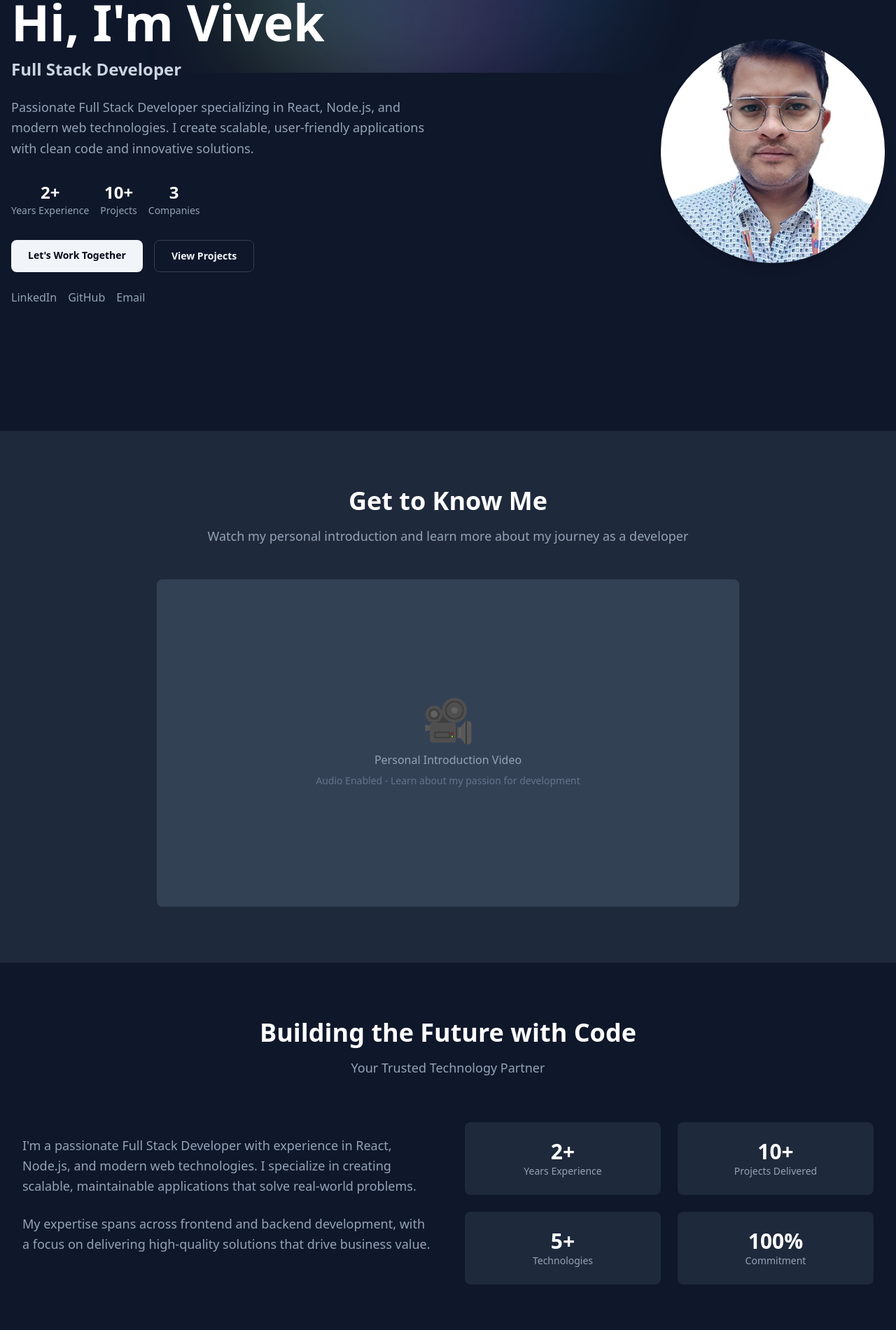
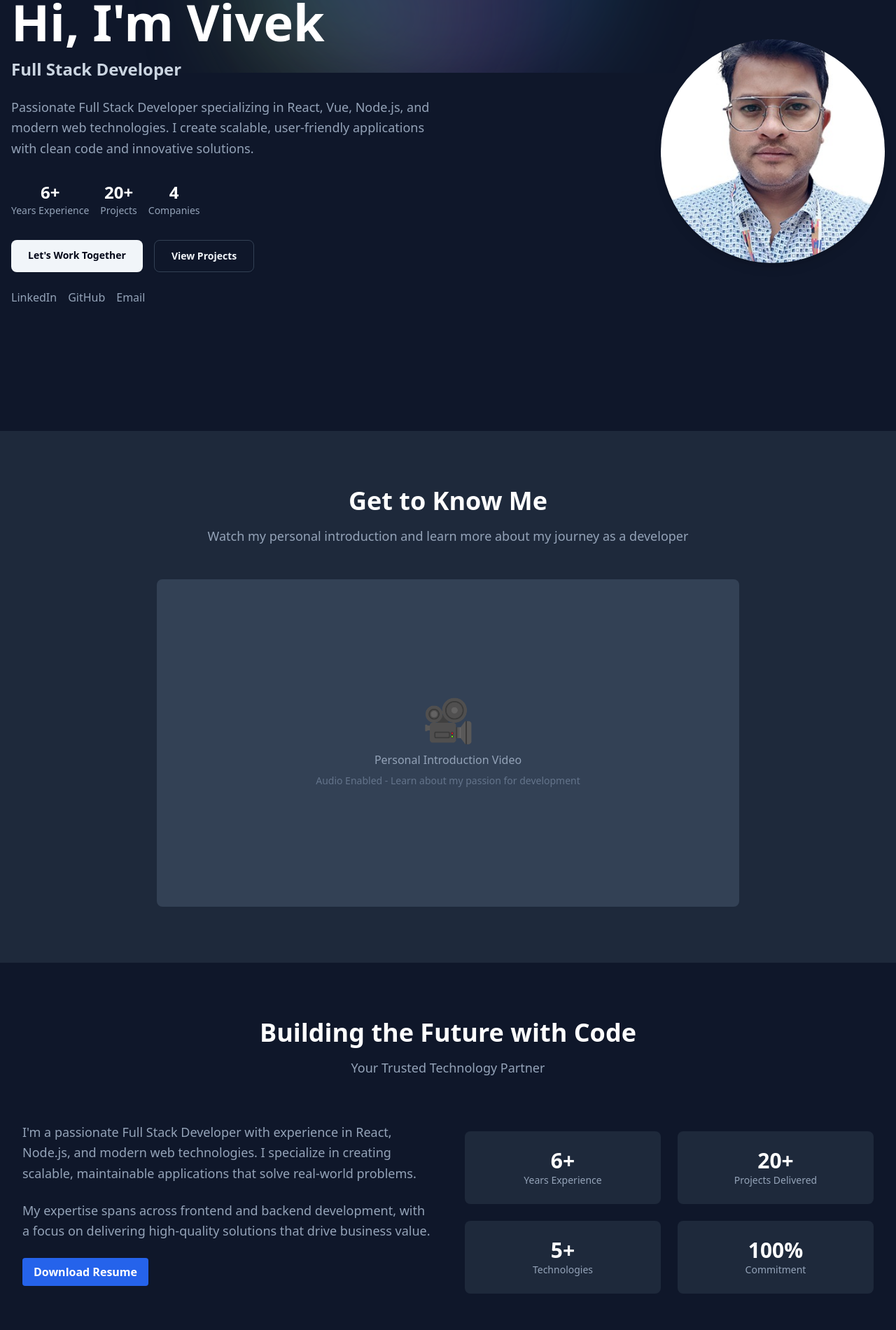
Before and after one commit to vmlead/react-proje, a React (Vite) app: page / in a window 1280 px wide. Shown: the part 280-2181 px from the top of the page at 70% size. Built offline with nearby package versions, Linux system fonts and the light colour scheme.

Commit message:
resume added

```diff
--- a/src/components/About.jsx
+++ b/src/components/About.jsx
@@ -32,6 +32,13 @@ function About() {
               My expertise spans across frontend and backend development, with a focus on delivering
               high-quality solutions that drive business value.
             </p>
+            <a
+              href="/react-proje/Resume-Mar26FE.pdf"
+              download
+              className="inline-block bg-blue-600 hover:bg-blue-700 text-white font-bold py-2 px-4 rounded transition duration-300 mb-6"
+            >
+              Download Resume
+            </a>
           </motion.div>
 
           <motion.div
@@ -41,11 +48,11 @@ function About() {
             className="grid grid-cols-2 gap-6"
           >
             <div className="text-center p-6 bg-slate-800 rounded-lg">
-              <div className="text-3xl font-bold text-white">2+</div>
+              <div className="text-3xl font-bold text-white">6+</div>
               <div className="text-sm text-slate-400">Years Experience</div>
             </div>
             <div className="text-center p-6 bg-slate-800 rounded-lg">
-              <div className="text-3xl font-bold text-white">10+</div>
+              <div className="text-3xl font-bold text-white">20+</div>
               <div className="text-sm text-slate-400">Projects Delivered</div>
             </div>
             <div className="text-center p-6 bg-slate-800 rounded-lg">
--- a/src/components/Certifications.jsx
+++ b/src/components/Certifications.jsx
@@ -2,22 +2,22 @@ import { motion } from "framer-motion";
 
 const certifications = [
   {
-    title: "React Developer Certification",
-    issuer: "Meta",
-    date: "2023",
+    title: "React: Creating and Hosting a Full-Stack Site",
+    issuer: "LinkedIn Learning",
+    date: "2022",
     skills: ["React", "JavaScript", "Web Development"]
   },
   {
-    title: "Node.js Certification",
-    issuer: "OpenJS Foundation",
-    date: "2023",
-    skills: ["Node.js", "Backend Development", "APIs"]
+    title: "Atlassian Agile Project Management Professional Certificate",
+    issuer: "Atlassian",
+    date: "2025",
+    skills: ["Agile Methodologies", "Project Management"]
   },
   {
-    title: "TypeScript Certification",
+    title: "Career Essentials in Generative AI by Microsoft and LinkedIn",
     issuer: "Microsoft",
     date: "2024",
-    skills: ["TypeScript", "JavaScript", "Type Safety"]
+    skills: ["Generative AI",  "AI Technologies"]
   }
 ];
 
--- a/src/components/Contact.jsx
+++ b/src/components/Contact.jsx
@@ -34,7 +34,7 @@ function Contact() {
                 </div>
                 <div>
                   <p className="font-medium text-white">Email</p>
-                  <p className="text-slate-400">your.email@example.com</p>
+                  <p className="text-slate-400">vikarp91@gmail.com</p>
                 </div>
               </div>
               <div className="flex items-center gap-4">
@@ -43,7 +43,7 @@ function Contact() {
                 </div>
                 <div>
                   <p className="font-medium text-white">Location</p>
-                  <p className="text-slate-400">Your City, Country</p>
+                  <p className="text-slate-400">Gurugram, India</p>
                 </div>
               </div>
               <div className="flex items-center gap-4">
@@ -52,7 +52,7 @@ function Contact() {
                 </div>
                 <div>
                   <p className="font-medium text-white">Phone</p>
-                  <p className="text-slate-400">+1 (123) 456-7890</p>
+                  <p className="text-slate-400">+91 8582913331</p>
                 </div>
               </div>
             </div>
@@ -61,13 +61,13 @@ function Contact() {
                 Available for freelance & full-time opportunities
               </p>
               <div className="flex gap-4">
-                <a href="https://linkedin.com" className="text-slate-400 hover:text-white">
+                <a href="https://www.linkedin.com/in/vik1991/" className="text-slate-400 hover:text-white" target="_blank" rel="noopener noreferrer">
                   LinkedIn
                 </a>
-                <a href="https://github.com" className="text-slate-400 hover:text-white">
+                <a href="https://github.com/vmlead" className="text-slate-400 hover:text-white" target="_blank" rel="noopener noreferrer">
                   GitHub
                 </a>
-                <a href="https://twitter.com" className="text-slate-400 hover:text-white">
+                <a href="#" className="text-slate-400 hover:text-white">
                   Twitter
                 </a>
               </div>
--- a/src/components/Hero.jsx
+++ b/src/components/Hero.jsx
@@ -17,21 +17,21 @@ function Hero() {
             Full Stack Developer
           </h2>
           <p className="mt-6 text-lg leading-relaxed text-slate-400 max-w-2xl">
-            Passionate Full Stack Developer specializing in React, Node.js, and modern web technologies.
+            Passionate Full Stack Developer specializing in React, Vue, Node.js, and modern web technologies.
             I create scalable, user-friendly applications with clean code and innovative solutions.
           </p>
 
           <div className="mt-8 flex flex-wrap justify-center lg:justify-start gap-4">
             <div className="text-center">
-              <div className="text-2xl font-bold text-white">2+</div>
+              <div className="text-2xl font-bold text-white">6+</div>
               <div className="text-sm text-slate-400">Years Experience</div>
             </div>
             <div className="text-center">
-              <div className="text-2xl font-bold text-white">10+</div>
+              <div className="text-2xl font-bold text-white">20+</div>
               <div className="text-sm text-slate-400">Projects</div>
             </div>
             <div className="text-center">
-              <div className="text-2xl font-bold text-white">3</div>
+              <div className="text-2xl font-bold text-white">4</div>
               <div className="text-sm text-slate-400">Companies</div>
             </div>
           </div>
@@ -52,13 +52,13 @@ function Hero() {
           </div>
 
           <div className="mt-6 flex justify-center lg:justify-start gap-4">
-            <a href="https://linkedin.com" className="text-slate-400 hover:text-white">
+            <a href="https://linkedin.com/in/vivek" className="text-slate-400 hover:text-white" target="_blank" rel="noopener noreferrer">
               LinkedIn
             </a>
-            <a href="https://github.com" className="text-slate-400 hover:text-white">
+            <a href="https://github.com/vivek" className="text-slate-400 hover:text-white" target="_blank" rel="noopener noreferrer">
               GitHub
             </a>
-            <a href="mailto:your.email@example.com" className="text-slate-400 hover:text-white">
+            <a href="mailto:vikarp91@gmail.com" className="text-slate-400 hover:text-white">
               Email
             </a>
           </div>
--- a/src/components/ProjectCard.jsx
+++ b/src/components/ProjectCard.jsx
@@ -6,7 +6,7 @@ function ProjectCard({ title, description, tech, github, demo, featured }) {
       initial={{ opacity: 0, y: 30 }}
       whileInView={{ opacity: 1, y: 0 }}
       viewport={{ once: true }}
-      className="bg-white dark:bg-slate-800 rounded-lg p-6 shadow-sm hover:shadow-lg transition-shadow"
+      className="bg-slate-700 border border-slate-600 rounded-lg p-6 shadow-sm hover:shadow-lg hover:border-slate-500 transition-all duration-200"
     >
       <div className="flex items-start justify-between mb-4">
         <h3 className="text-xl font-bold text-white">{title}</h3>
@@ -17,13 +17,13 @@ function ProjectCard({ title, description, tech, github, demo, featured }) {
         )}
       </div>
 
-      <p className="text-slate-400 mb-4">{description}</p>
+      <p className="text-slate-300 mb-4">{description}</p>
 
       <div className="flex flex-wrap gap-2 mb-4">
         {tech.map((t) => (
           <span
             key={t}
-            className="px-2 py-1 bg-slate-700 text-slate-300 rounded text-sm"
+            className="px-2 py-1 bg-slate-600 text-slate-200 rounded text-sm"
           >
             {t}
           </span>
@@ -33,7 +33,7 @@ function ProjectCard({ title, description, tech, github, demo, featured }) {
       <div className="flex gap-4">
         <a
           href={github}
-          className="text-slate-400 hover:text-white transition-colors"
+          className="text-slate-300 hover:text-white transition-colors"
           target="_blank"
           rel="noopener noreferrer"
         >
@@ -41,7 +41,7 @@ function ProjectCard({ title, description, tech, github, demo, featured }) {
         </a>
         <a
           href={demo}
-          className="text-slate-400 hover:text-white transition-colors"
+          className="text-slate-300 hover:text-white transition-colors"
           target="_blank"
           rel="noopener noreferrer"
         >
--- a/src/components/Projects.jsx
+++ b/src/components/Projects.jsx
@@ -7,7 +7,7 @@ function Projects() {
   const otherProjects = projects.filter(p => !p.featured);
 
   return (
-    <section id="projects" className="py-20">
+    <section id="projects" className="py-20 bg-slate-800">
       <div className="mx-auto max-w-7xl px-4 sm:px-6 lg:px-8">
         <motion.div
           initial={{ opacity: 0, y: 30 }}
--- a/src/components/Skills.jsx
+++ b/src/components/Skills.jsx
@@ -1,8 +1,8 @@
 import { motion } from "framer-motion";
 
 const techStack = {
-  Frontend: ["React", "JavaScript", "TypeScript", "HTML5/CSS3", "Tailwind CSS"],
-  Backend: ["Node.js", "Express", "Python", "REST APIs"],
+  Frontend: ["React", "Vuejs", "JavaScript", "TypeScript", "HTML5/CSS3", "Tailwind CSS"],
+  Backend: ["Node.js", "Express", "Java", "REST APIs"],
   "Tools & Platforms": ["Git", "VS Code", "Figma", "Postman"],
   "Currently Focusing On": ["Next.js", "TypeScript", "Performance Optimization"]
 };
```
Also changed, not shown: 1 other file (tests, documents, lock files or other folders).
